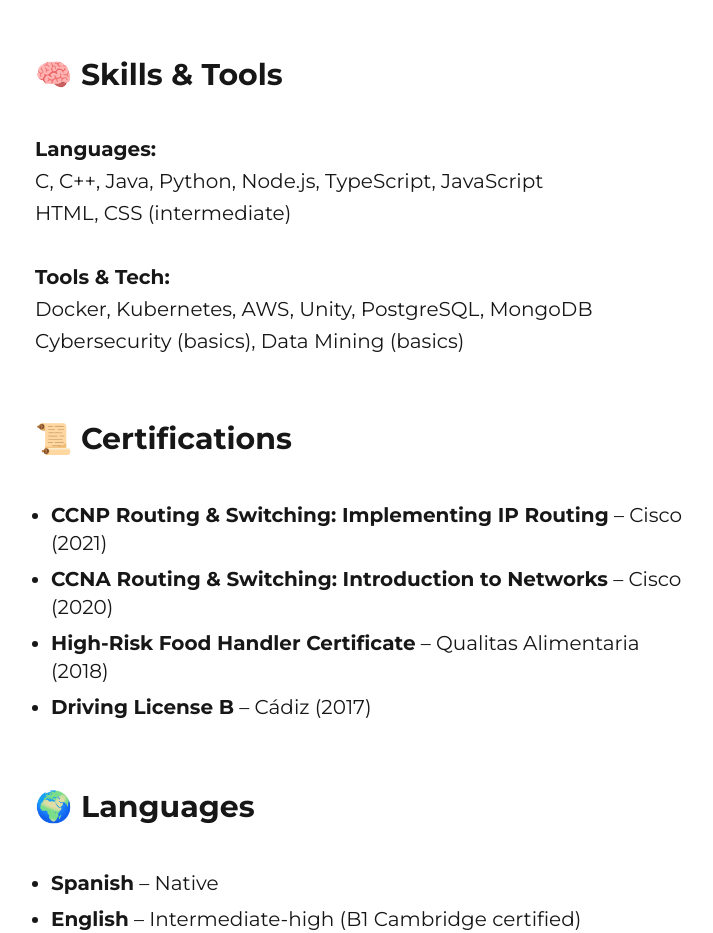
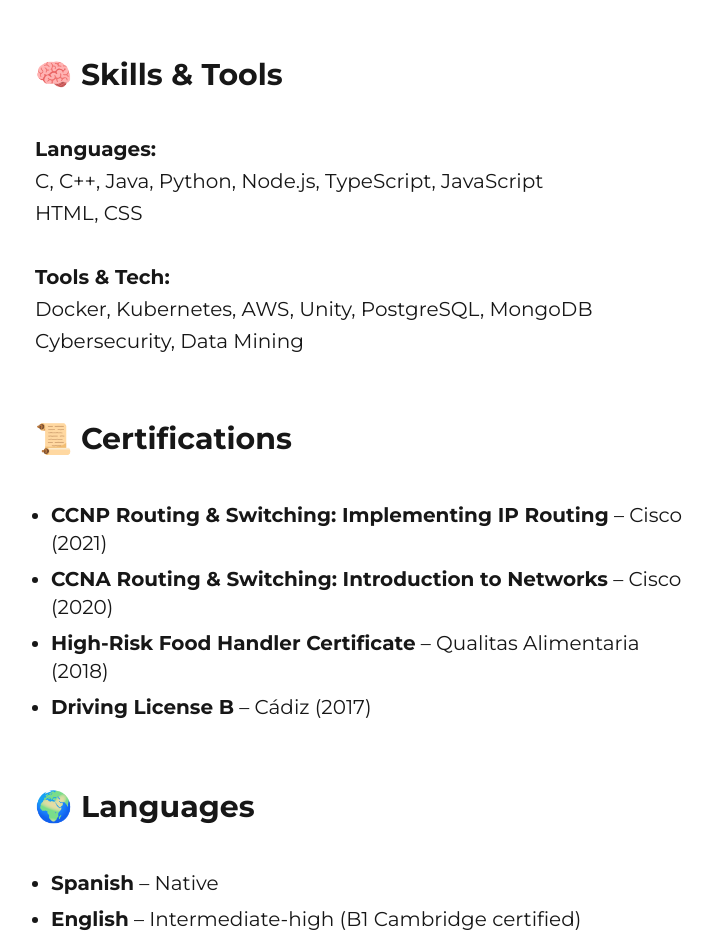
Before and after one commit to alfredoramosgarcia/alfredoramos.pro, an Astro site: page /about-me in a window 1280 px wide. Shown: the part 2360-3293 px from the top of the page, without its empty margins (190-903 px from the left). Built offline with nearby package versions, Linux system fonts and the light colour scheme; Astro itself is replaced by a stand-in of ours.

Commit message:
About me updates

```diff
--- a/src/pages/about-me.md
+++ b/src/pages/about-me.md
@@ -41,11 +41,11 @@ I’m **Alfredo Ramos García**, a Software Engineer passionate about **Cybersec
 
 **Languages:**
 C, C++, Java, Python, Node.js, TypeScript, JavaScript
-HTML, CSS (intermediate)
+HTML, CSS
 
 **Tools & Tech:**
 Docker, Kubernetes, AWS, Unity, PostgreSQL, MongoDB
-Cybersecurity (basics), Data Mining (basics)
+Cybersecurity, Data Mining
 
 ## 📜 Certifications
 
```
